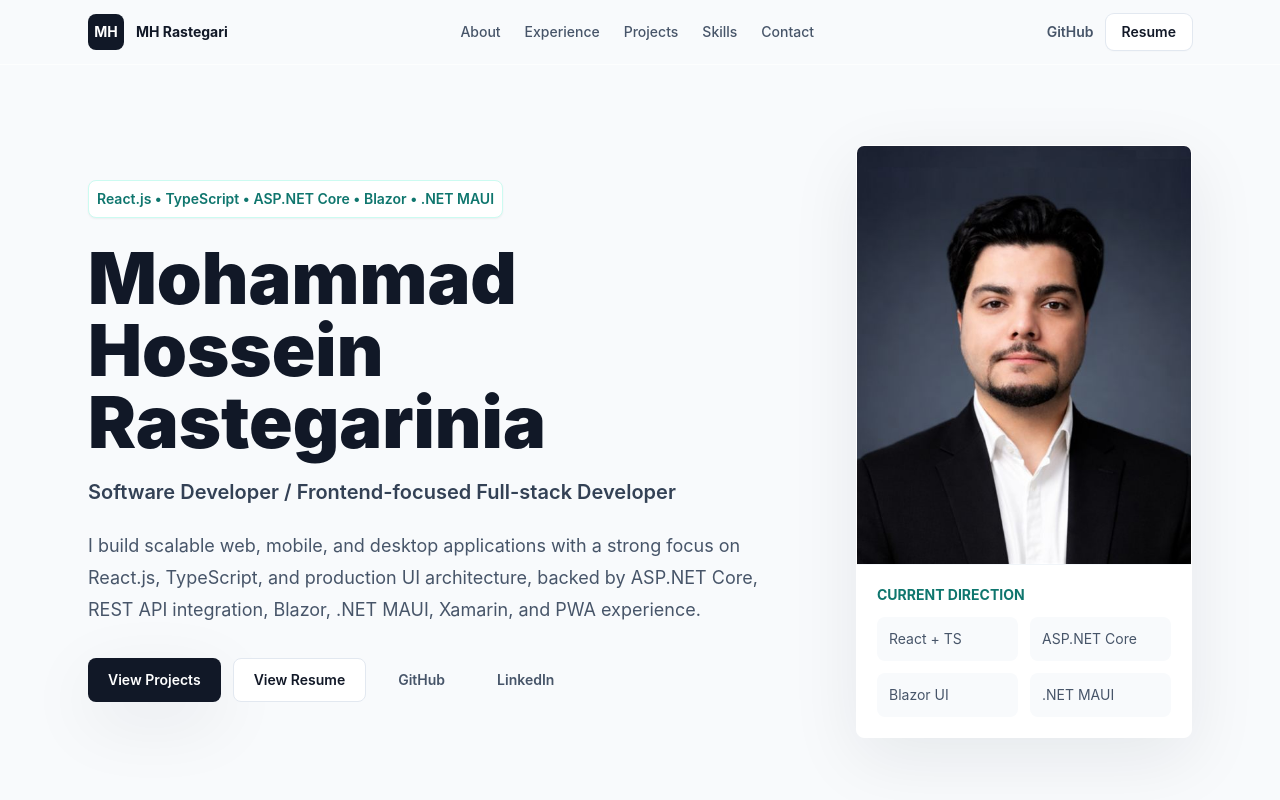
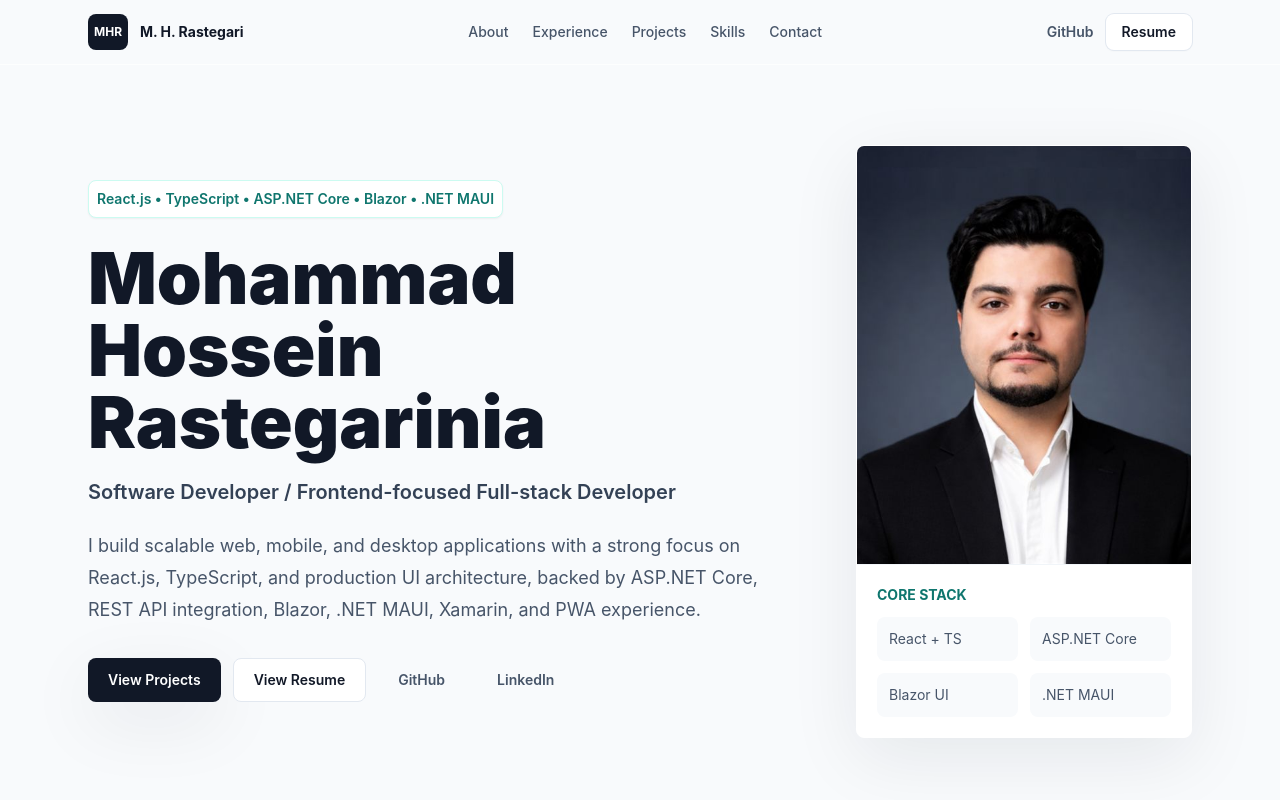
Before and after one commit to mhrastegari/mhrastegari.github.io, a React (Vite) app: page / in a window 1280 px wide. Shown: the top 800 px of the page. Built offline with nearby package versions, Linux system fonts and the light colour scheme.

Commit message:
feat: add favicon

```diff
--- a/index.html
+++ b/index.html
@@ -7,6 +7,7 @@
       name="description"
       content="Portfolio and resume website for Mohammad Hossein Rastegarinia / MH Rastegari, Software Developer and Frontend Developer."
     />
+    <link rel="icon" type="image/svg+xml" href="/favicon.svg" />
     <title>MH Rastegari | Software Developer</title>
   </head>
   <body>
--- a/src/common/pages/index/Header.tsx
+++ b/src/common/pages/index/Header.tsx
@@ -20,11 +20,11 @@ export function Header({ links }: IHeaderProps) {
     <header className="sticky top-0 z-30 border-b border-white/70 bg-slate-50/90 backdrop-blur-xl">
       <div className="mx-auto flex h-16 max-w-6xl items-center justify-between px-4 md:px-6">
         <a href="#top" className="flex items-center gap-3">
-          <span className="flex h-9 w-9 items-center justify-center rounded-lg bg-ink text-sm font-bold text-white">
-            MH
+          <span className="flex h-9 w-10 items-center justify-center rounded-lg bg-ink text-xs font-bold text-white">
+            MHR
           </span>
           <span className="hidden text-sm font-bold text-ink xs:block">
-            MH Rastegari
+            M. H. Rastegari
           </span>
         </a>
 
--- a/src/common/pages/index/HeroSection.tsx
+++ b/src/common/pages/index/HeroSection.tsx
@@ -98,9 +98,7 @@ export function HeroSection() {
             />
 
             <div className="border-t border-slate-100 p-5">
-              <div className="text-sm font-bold uppercase text-accent">
-                Current Direction
-              </div>
+              <div className="text-sm font-bold uppercase text-accent">Core Stack</div>
 
               <div className="mt-3 grid grid-cols-2 gap-3 text-sm text-slate-600">
                 <span className="rounded-lg bg-slate-50 p-3">React + TS</span>
```
Also changed, not shown: public/favicon.svg (added).
